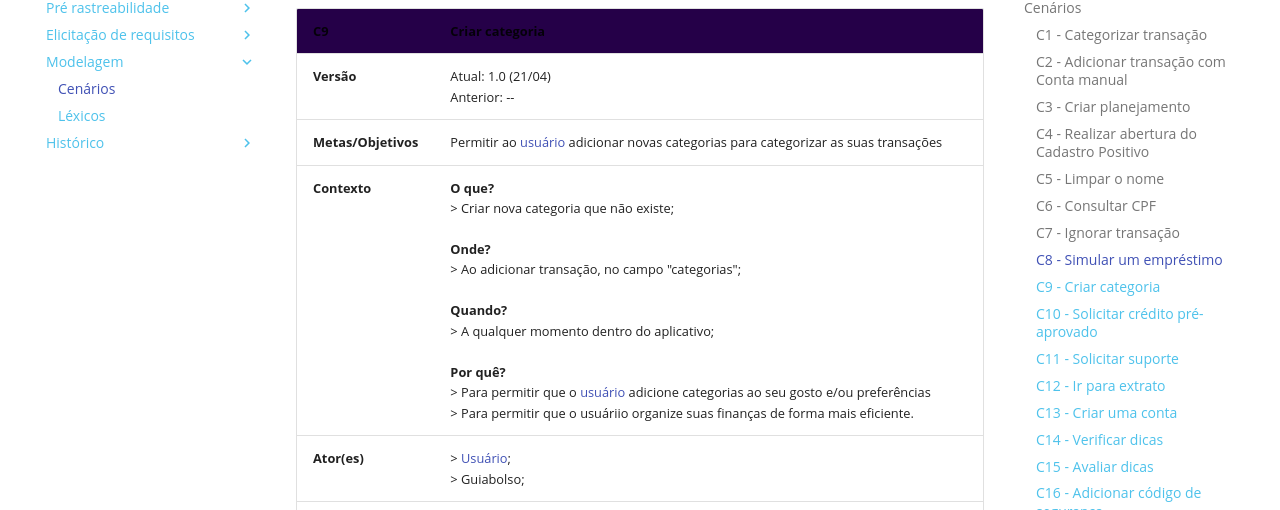
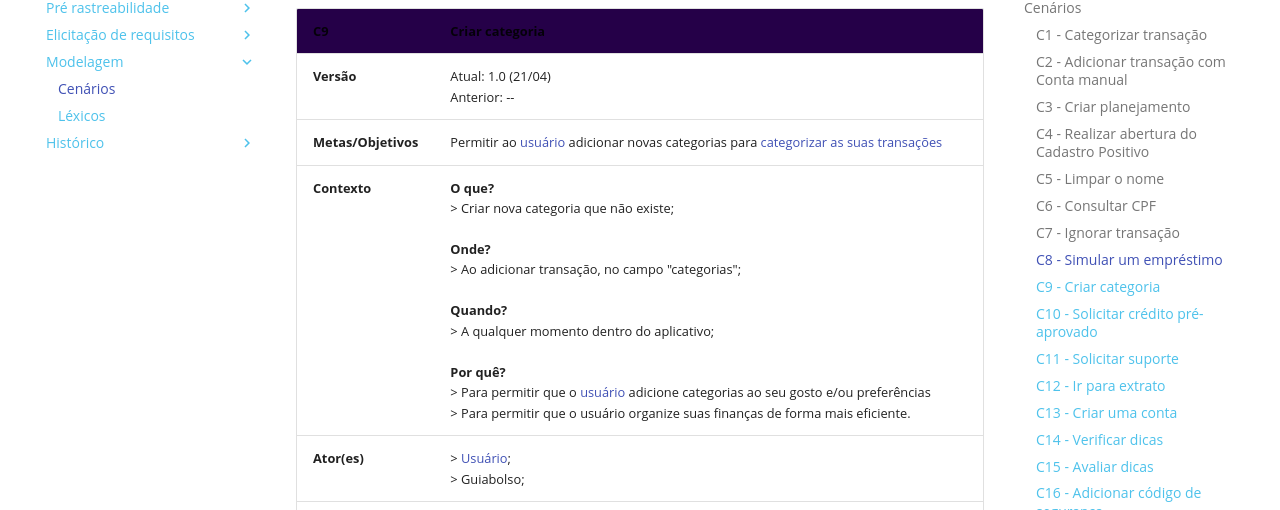
Before and after one commit to fga-disciplinas/2019.1-Guia-Bolso, an MkDocs documentation site: the page built from docs/modelagem/cenarios.md, in a window 1280 px wide and 900 px high, scrolled down 8464 px. Shown: the part 127-637 px from the top of the window. Built offline with MkDocs 1.6.1 and Material for MkDocs 9.7.7, drawn with Linux system fonts in a browser that asks for light colours; comment, search, counter and statistics services are not loaded; old or Windows-style settings are respelled for this version of MkDocs; some of the changed text lies outside the part shown.

Commit message:
Adicionando link - cenários

```diff
--- a/docs/modelagem/cenarios.md
+++ b/docs/modelagem/cenarios.md
@@ -92,7 +92,7 @@
 | **Contexto** |**O que?**<br> > Ignorar uma transação do interesse do [usuário]; <br><br> **Onde?** <br>> No [extrato], em detalhes da transação; <br><br> **Quando?** <br>> A qualquer momento, desde que haja o registro de uma transação; <br><br> **Por quê?** <br>> Motivos particulares do [usuário].|
 |**Ator(es)** | > [Usuário]; <br> > Guiabolso.|
 | **Recursos** | > Transação; <br> > Guiabolso.|
-| **Restrição** | > Ter conta no aplicativo; <br> > Ter conta do tipo automárica. |
+| **Restrição** | > Ter conta no aplicativo; <br> > Ter [conta do tipo automárica](../lexicos/#l12-conta-automatica). |
 | **Exceção** | > Falta de dados sensíveis; <br> > Internet indisponível; <br> > Falha no aplicativo; <br> > Falha na comunicação com a Instituição BoaVista; <br> > Ausência do celular do [usuário].|
 | **Episódios** | > [Usuário] realiza uma transação; <br> > [Usuário] visualiza esta transação em seu [extrato]; <br> > [Usuário] não quer que esta transação apareça nos gráficos e/ou planejamento; <br> > [Usuário] clica na transação desejada e visualiza opção para [ignorar transação]; <br> > Transação é retirada dos gráficos e do planejamento.|
 
@@ -115,8 +115,8 @@
 | **C9** | **Criar categoria**|
 |--|--|
 | **Versão**| Atual: 1.0 (21/04) <br> Anterior: -- |
-| **Metas/Objetivos** | Permitir ao [usuário] adicionar novas categorias para categorizar as suas transações |
-| **Contexto** |**O que?**  <br>> Criar nova categoria que não existe; <br><br> **Onde?** <br>> Ao adicionar transação, no campo "categorias"; <br><br> **Quando?** <br>> A qualquer momento dentro do aplicativo; <br> <br>**Por quê?** <br> > Para permitir que o [usuário] adicione categorias ao seu gosto e/ou preferências <br> > Para permitir que o usuáriio organize suas finanças de forma mais eficiente.|
+| **Metas/Objetivos** | Permitir ao [usuário] adicionar novas categorias para [categorizar as suas transações](#c1-categorizar-transacao) |
+| **Contexto** |**O que?**  <br>> Criar nova categoria que não existe; <br><br> **Onde?** <br>> Ao adicionar transação, no campo "categorias"; <br><br> **Quando?** <br>> A qualquer momento dentro do aplicativo; <br> <br>**Por quê?** <br> > Para permitir que o [usuário] adicione categorias ao seu gosto e/ou preferências <br> > Para permitir que o usuário organize suas finanças de forma mais eficiente.|
 |**Ator(es)** | > [Usuário]; <br> > Guiabolso;|
 | **Recursos** | > Conta no Guiabolso; <br> > Internet; <br> > [Crédito pré-aprovado]. <br> > O nome da nova categoria|
 | **Exceção** | > Categoria já existir <br> > Internet indisponível; <br> > Falha no aplicativo; <br> > Falha na comunicação com a Instituição financeira; <br> > Ausência ou quebra do celular do [usuário].|
@@ -198,7 +198,7 @@
 | **Recursos** | > Celular e/ou computador; <br> > Guiabolso; <br> > Indíviduo |
 | **Restrição** | > O [usuário] não ter uma [conta automática]; |
 | **Exceção** | > Internet indisponível; <br> > Falha no Aplicativo;  |
-| **Episódios** | > O [usuário] entra no aplicativo; <br> > O [usuário] entra na aba "Guia" e visualiza uma dica; <br> > O [usuário] avalia a dica como útil ou não |
+| **Episódios** | > O [usuário] entra no aplicativo; <br> > O [usuário] entra na aba "Guia" e visualiza uma dica; <br> > O [usuário] [avalia a dica](../lexicos/#c15-avaliar-dicas) como útil ou não. |
 
 ### C16 - Adicionar código de segurança
 
```
